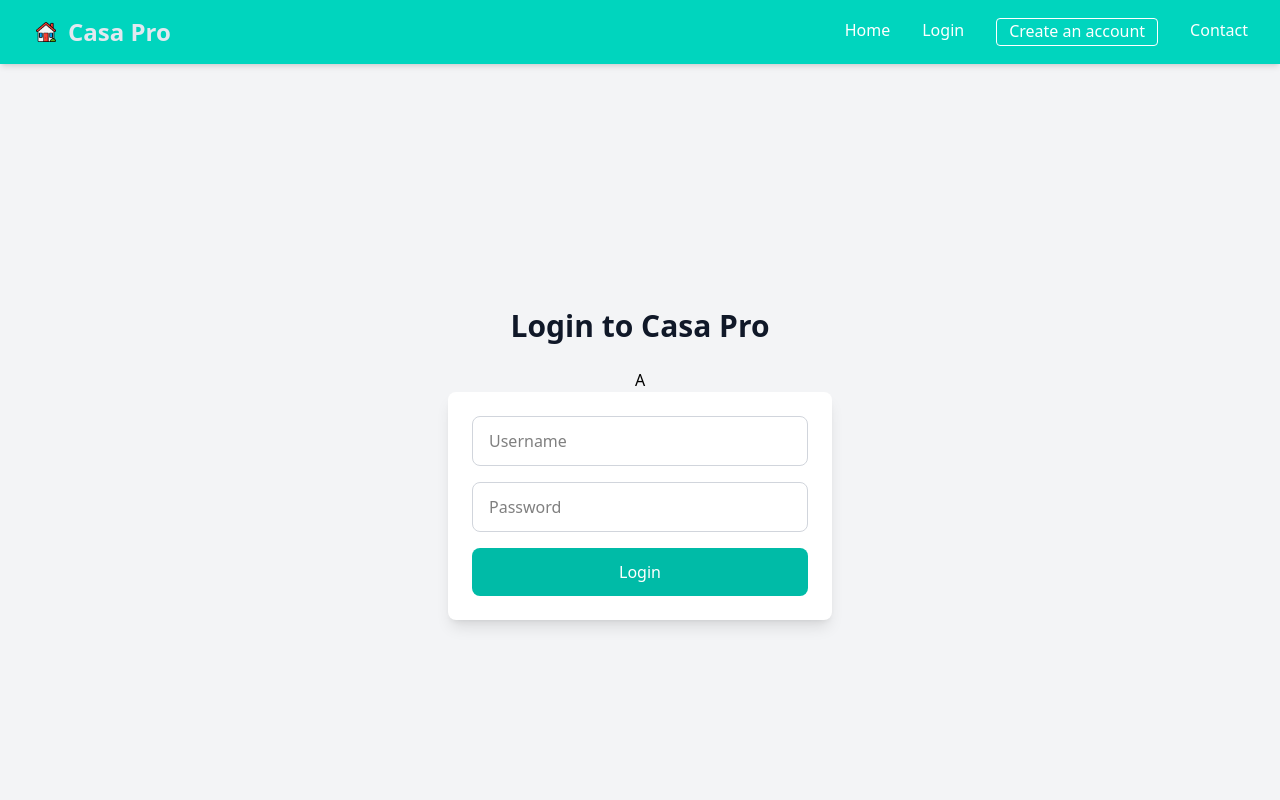
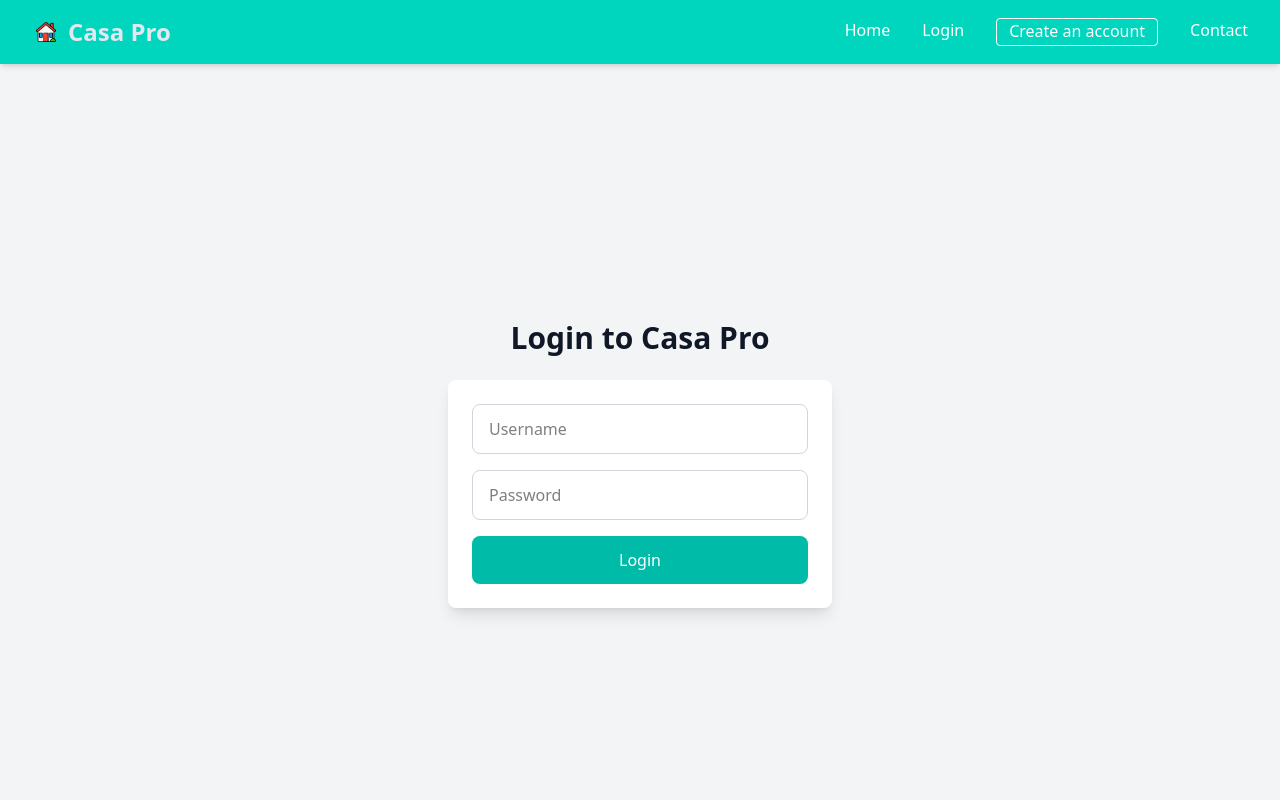
Before and after one commit to Yuri561/casapro, a React (Vite) app: page /login in a window 1280 px wide. Shown: the top 800 px of the page. Built offline with nearby package versions, Linux system fonts and the light colour scheme.

Commit message:
removed a

```diff
--- a/src/components/LogIn/Login.tsx
+++ b/src/components/LogIn/Login.tsx
@@ -36,7 +36,7 @@ const Login: React.FC = () => {
                 <div className="text-red-500 mb-4 bg-red-100 px-4 py-2 rounded-lg">
                     {error}
                 </div>
-            )}A
+            )}
             <form
                 onSubmit={handleSubmit}
                 className="w-96 bg-white p-6 rounded-lg shadow-lg"
```
